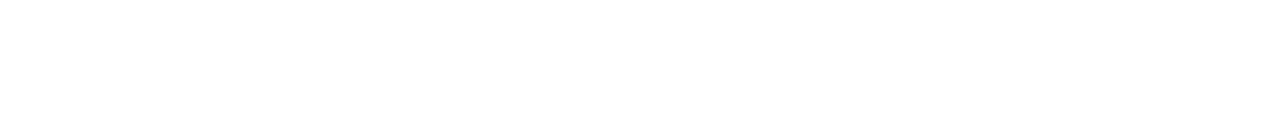
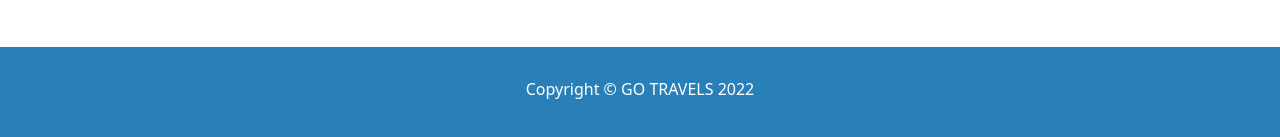
Before and after one commit to soumik9/go-travel-firebase, a React (Create React App) app: page / in a window 1280 px wide. Shown: the part 1283-1420 px from the top of the page. Before the commit the page ends 1330 px from the top, so only its background shows below. Built offline with nearby package versions, Linux system fonts and the light colour scheme.

Commit message:
footer design with copyright

```diff
--- a/src/App.js
+++ b/src/App.js
@@ -3,6 +3,7 @@ import './App.css';
 import Blogs from './pages/Blogs/Blogs';
 import Home from './pages/Home/Home/Home';
 import NotFound from './pages/NotFound/NotFound';
+import Footer from './pages/Shared/Footer/Footer';
 import Header from './pages/Shared/Header/Header';
 
 function App() {
@@ -17,6 +18,8 @@ function App() {
         <Route path="*" element={<NotFound></NotFound>} />
       </Routes>
 
+      <Footer></Footer>
+
     </div>
   );
 }
--- /dev/null
+++ b/src/pages/Shared/Footer/Footer.js
@@ -0,0 +1,19 @@
+import React from 'react';
+import './footer.css'
+
+const Footer = () => {
+    return (
+        <footer className='d-flex justify-content-center align-items-center'>
+            <div className="footer__items">
+                <div className="social__icons">
+
+                </div>
+                <div className="copyright">
+                    <p>Copyright &copy; GO TRAVELS {new Date().getFullYear()}</p>
+                </div>
+            </div>
+        </footer>
+    );
+};
+
+export default Footer;
--- /dev/null
+++ b/src/pages/Shared/Footer/footer.css
@@ -0,0 +1,5 @@
+footer{
+    height: 100px;
+    color: white;
+    background-color: #2980b9;
+}
```
